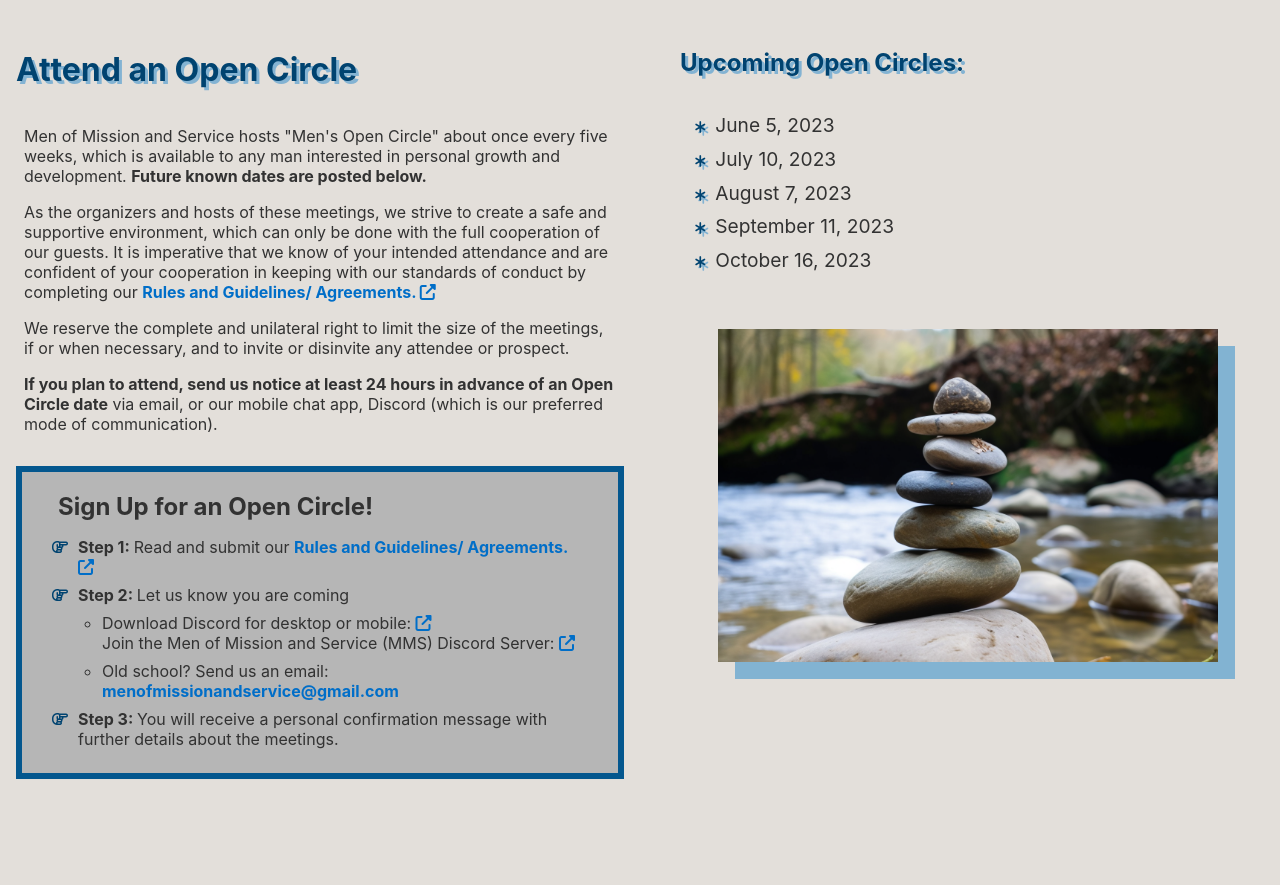
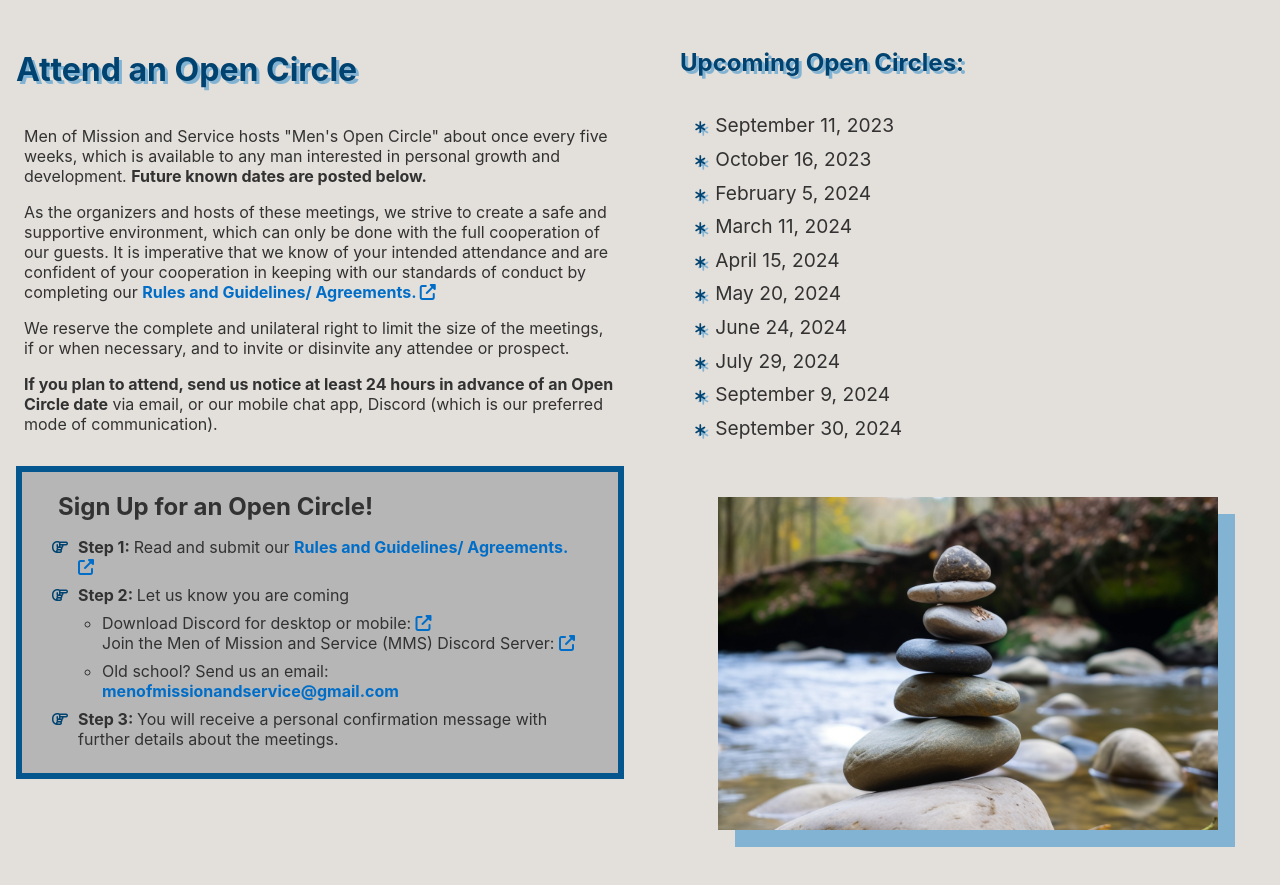
Before and after one commit to IntuitiveHarmony/igroup-site, a React (Create React App) app: page / in a window 1280 px wide. Shown: the part 1177-2062 px from the top of the page. Built offline with nearby package versions, Linux system fonts and the light colour scheme.

Commit message:
2024 dates

```diff
--- a/src/components/DatesList.js
+++ b/src/components/DatesList.js
@@ -3,11 +3,16 @@ function DatesList() {
     <>
       <h2 className="datesHeader blueShadow">Upcoming Open Circles:</h2>
       <ul className="dates calendarCheck">
-        <li>June 5, 2023</li>
-        <li>July 10, 2023</li>
-        <li>August 7, 2023</li>
         <li>September 11, 2023</li>
         <li>October 16, 2023</li>
+        <li>February 5, 2024</li>
+        <li>March 11, 2024</li>
+        <li>April 15, 2024</li>
+        <li>May 20, 2024</li>
+        <li>June 24, 2024</li>
+        <li>July 29, 2024</li>
+        <li>September 9, 2024</li>
+        <li>September 30, 2024</li>
       </ul>
     </>
   );
```
